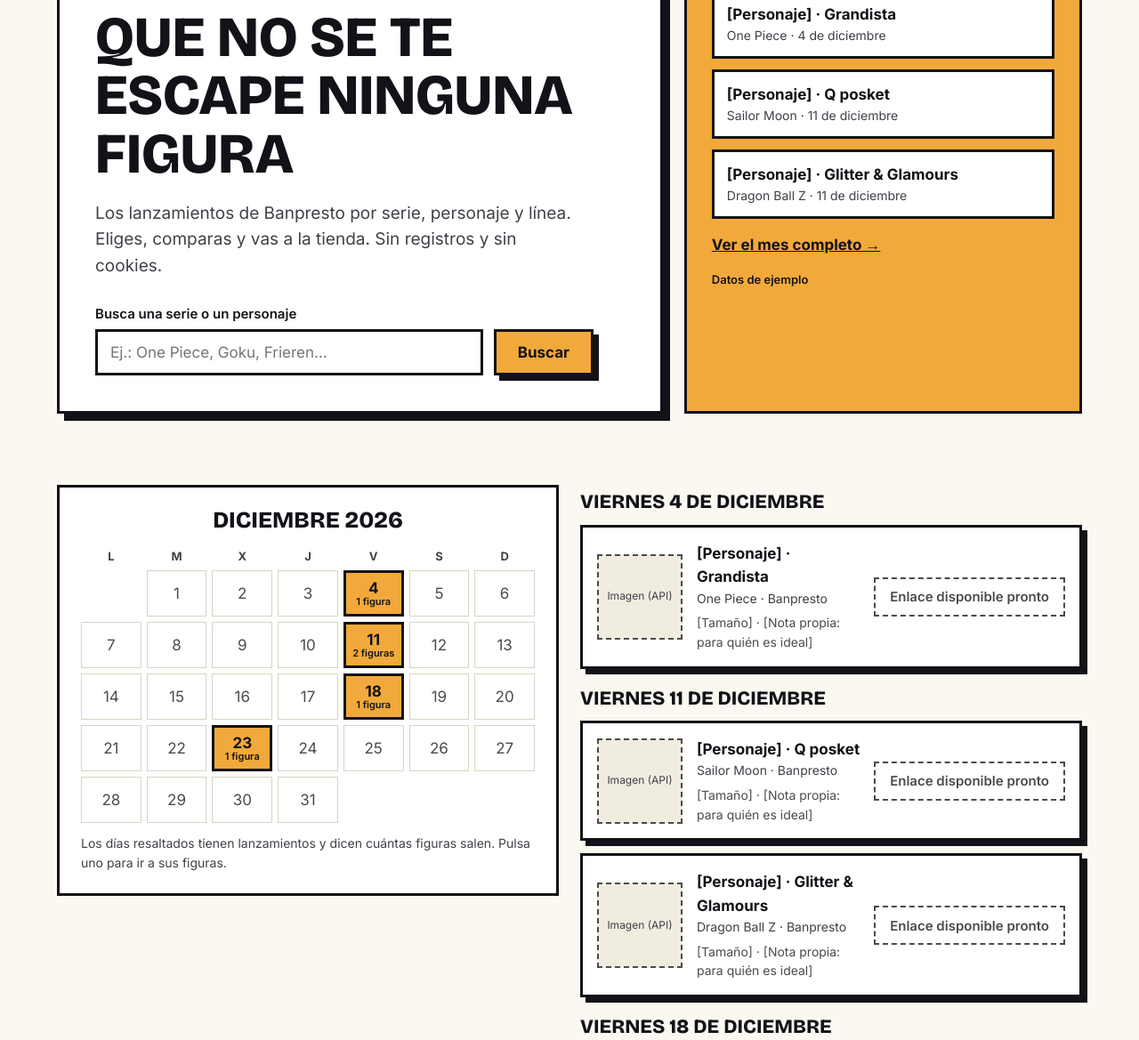
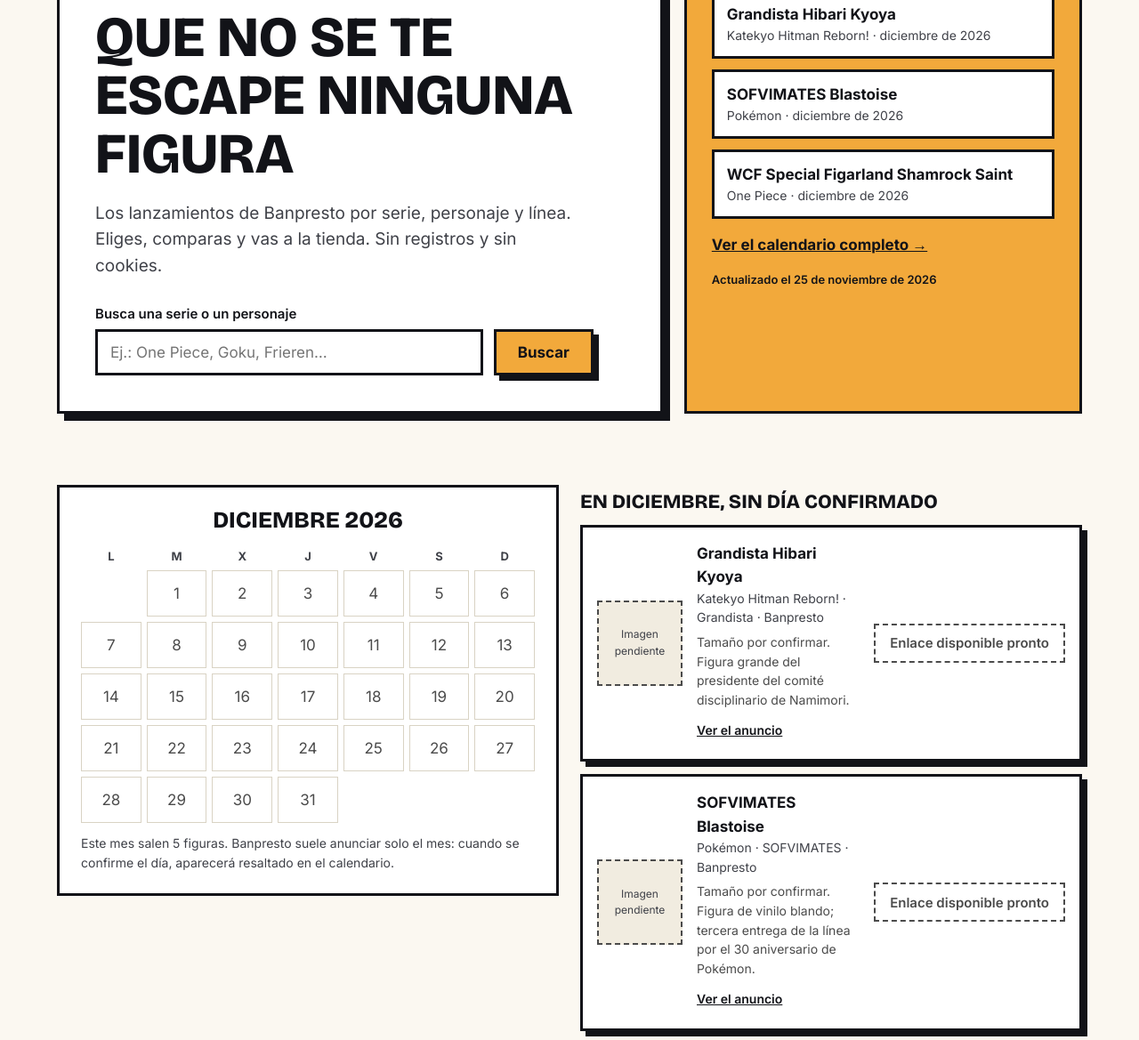
Before and after one commit to IgnacioEgea/botin-friki, an Astro site: page /es in a window 1280 px wide. Shown: the part 221-1390 px from the top of the page at 89% size. Built offline with nearby package versions, Linux system fonts and the light colour scheme; Astro itself is replaced by a stand-in of ours.

Commit message:
Calendario con lanzamientos reales de Banpresto (dic 2026 y ene 2027) y fuente en cada figura
Co-Authored-By: Claude Opus 5.5 <noreply@anthropic.com>
Claude-Session: https://claude.ai/code/session_01DG4bmzAdrmjkM9o9RcYrJA

```diff
--- a/src/components/Calendario.astro
+++ b/src/components/Calendario.astro
@@ -2,12 +2,13 @@
 import Ficha from './Ficha.astro';
 
 interface Lanzamiento {
-  fecha: string;
-  personaje: string;
+  fecha: string; // AAAA-MM-DD o AAAA-MM
+  nombre: string;
   linea: string;
   serie: string;
   tamano: string;
   nota: string;
+  fuente?: string;
   url: string | null;
 }
 
@@ -21,11 +22,13 @@ const { anio, mes, lanzamientos } = Astro.props;
 
 const MESES = ['enero', 'febrero', 'marzo', 'abril', 'mayo', 'junio', 'julio', 'agosto', 'septiembre', 'octubre', 'noviembre', 'diciembre'];
 const DIAS_SEMANA = ['lunes', 'martes', 'miércoles', 'jueves', 'viernes', 'sábado', 'domingo'];
-const prefijo = `${anio}-${String(mes).padStart(2, '0')}-`;
+const clave = `${anio}-${String(mes).padStart(2, '0')}`;
+const id = `mes-${clave}`;
 
-const delMes = lanzamientos.filter((l) => l.fecha.startsWith(prefijo));
+const delMes = lanzamientos.filter((l) => l.fecha.startsWith(clave));
+const sinDia = delMes.filter((l) => l.fecha.length === 7);
 const porDia = new Map<number, Lanzamiento[]>();
-for (const l of delMes) {
+for (const l of delMes.filter((x) => x.fecha.length === 10)) {
   const dia = Number(l.fecha.slice(8, 10));
   porDia.set(dia, [...(porDia.get(dia) ?? []), l]);
 }
@@ -45,21 +48,21 @@ const nombreDia = (n: number) => DIAS_SEMANA[(new Date(Date.UTC(anio, mes - 1, n
 const figuras = (c: number) => `${c} ${c === 1 ? 'figura' : 'figuras'}`;
 const titulo = `${MESES[mes - 1]} ${anio}`;
 ---
-<section id="calendario" class="calendario" aria-labelledby="titulo-calendario">
+<section id={id} class="calendario" aria-labelledby={`titulo-${id}`}>
   <div class="mes panel">
     <div class="mes-cabecera">
-      <h2 id="titulo-calendario" class="titulo">{titulo}</h2>
+      <h2 id={`titulo-${id}`} class="titulo">{titulo}</h2>
     </div>
     <div class="rejilla dias-semana" aria-hidden="true">
       <div>L</div><div>M</div><div>X</div><div>J</div><div>V</div><div>S</div><div>D</div>
     </div>
-    <ul class="rejilla" role="list" aria-label={`Días de ${titulo}`} style="list-style: none; margin: 0; padding: 0;">
+    <ul class="rejilla lista-limpia" aria-label={`Días de ${titulo}`}>
       {celdas.map((c) =>
         c.tipo === 'hueco' ? (
           <li class="dia dia-hueco" aria-hidden="true"></li>
         ) : c.cuantos > 0 ? (
           <li>
-            <a class="dia dia-con" href={`#dia-${c.numero}`} aria-label={`${c.numero} de ${MESES[mes - 1]}: ${figuras(c.cuantos)}`}>
+            <a class="dia dia-con" href={`#${id}-dia-${c.numero}`} aria-label={`${c.numero} de ${MESES[mes - 1]}: ${figuras(c.cuantos)}`}>
               {c.numero}<span>{figuras(c.cuantos)}</span>
             </a>
           </li>
@@ -68,16 +71,26 @@ const titulo = `${MESES[mes - 1]} ${anio}`;
         )
       )}
     </ul>
-    <p class="leyenda">Los días resaltados tienen lanzamientos y dicen cuántas figuras salen. Pulsa uno para ir a sus figuras.</p>
+    <p class="leyenda">
+      {sinDia.length > 0
+        ? `Este mes salen ${figuras(delMes.length)}. Banpresto suele anunciar solo el mes: cuando se confirme el día, aparecerá resaltado en el calendario.`
+        : 'Los días resaltados tienen lanzamientos y dicen cuántas figuras salen. Pulsa uno para ir a sus figuras.'}
+    </p>
   </div>
 
   <div class="lista-dias">
-    {diasConLanzamientos.length === 0 && <p>Todavía no hay lanzamientos anunciados para este mes.</p>}
+    {delMes.length === 0 && <p>Todavía no hay lanzamientos anunciados para este mes.</p>}
     {diasConLanzamientos.map((dia) => (
       <>
-        <h3 id={`dia-${dia}`} class="titulo">{nombreDia(dia)} {dia} de {MESES[mes - 1]}</h3>
+        <h3 id={`${id}-dia-${dia}`} class="titulo">{nombreDia(dia)} {dia} de {MESES[mes - 1]}</h3>
         {(porDia.get(dia) ?? []).map((l) => <Ficha {...l} />)}
       </>
     ))}
+    {sinDia.length > 0 && (
+      <>
+        <h3 class="titulo">En {MESES[mes - 1]}, sin día confirmado</h3>
+        {sinDia.map((l) => <Ficha {...l} />)}
+      </>
+    )}
   </div>
 </section>
--- a/src/components/Ficha.astro
+++ b/src/components/Ficha.astro
@@ -1,21 +1,23 @@
 ---
 interface Props {
-  personaje: string;
+  nombre: string;
   linea: string;
   serie: string;
   tamano: string;
   nota: string;
+  fuente?: string;
   url: string | null;
 }
 
-const { personaje, linea, serie, tamano, nota, url } = Astro.props;
+const { nombre, linea, serie, tamano, nota, fuente, url } = Astro.props;
 ---
 <article class="ficha panel sombra-s">
-  <div class="ficha-imagen">Imagen (API)</div>
+  <div class="ficha-imagen">Imagen pendiente</div>
   <div class="ficha-texto">
-    <h4 class="ficha-nombre">{personaje} · {linea}</h4>
-    <div class="meta">{serie} · Banpresto</div>
-    <div class="ficha-nota">{tamano} · {nota}</div>
+    <h4 class="ficha-nombre">{nombre}</h4>
+    <div class="meta">{serie} · {linea} · Banpresto</div>
+    <div class="ficha-nota">{tamano}. {nota}</div>
+    {fuente && <a class="ficha-fuente" href={fuente} rel="noopener" target="_blank">Ver el anuncio<span class="visualmente-oculto"> de {nombre} (se abre en una pestaña nueva)</span></a>}
   </div>
   <div class="ficha-accion">
     {url ? (
--- a/src/data/lanzamientos.json
+++ b/src/data/lanzamientos.json
@@ -1,11 +1,107 @@
 {
-  "ejemplo": true,
-  "nota": "Datos de ejemplo. Se sustituirán por los reales cuando la cuenta de Amazon Afiliados esté aprobada y la Creators API devuelva productos.",
+  "ejemplo": false,
+  "nota": "Fechas según el anuncio enlazado en cada figura. 'fecha' es AAAA-MM-DD si hay día confirmado o AAAA-MM si solo se conoce el mes. Son fechas de salida anunciadas (normalmente en Japón o en tiendas de importación); en España pueden llegar más tarde.",
+  "actualizado": "2026-11-25",
   "lanzamientos": [
-    { "fecha": "2026-12-04", "personaje": "[Personaje]", "linea": "Grandista", "serie": "One Piece", "tamano": "[Tamaño]", "nota": "[Nota propia: para quién es ideal]", "url": null },
-    { "fecha": "2026-12-11", "personaje": "[Personaje]", "linea": "Q posket", "serie": "Sailor Moon", "tamano": "[Tamaño]", "nota": "[Nota propia: para quién es ideal]", "url": null },
-    { "fecha": "2026-12-11", "personaje": "[Personaje]", "linea": "Glitter & Glamours", "serie": "Dragon Ball Z", "tamano": "[Tamaño]", "nota": "[Nota propia: para quién es ideal]", "url": null },
-    { "fecha": "2026-12-18", "personaje": "[Personaje]", "linea": "DXF", "serie": "Naruto Shippuden", "tamano": "[Tamaño]", "nota": "[Nota propia: para quién es ideal]", "url": null },
-    { "fecha": "2026-12-23", "personaje": "[Personaje]", "linea": "Q posket", "serie": "Spy x Family", "tamano": "[Tamaño]", "nota": "[Nota propia: para quién es ideal]", "url": null }
+    {
+      "fecha": "2026-12",
+      "nombre": "Grandista Hibari Kyoya",
+      "linea": "Grandista",
+      "serie": "Katekyo Hitman Reborn!",
+      "tamano": "Tamaño por confirmar",
+      "nota": "Figura grande del presidente del comité disciplinario de Namimori.",
+      "fuente": "https://www.toy-people.com/en/?p=111219",
+      "url": null
+    },
+    {
+      "fecha": "2026-12",
+      "nombre": "SOFVIMATES Blastoise",
+      "linea": "SOFVIMATES",
+      "serie": "Pokémon",
+      "tamano": "Tamaño por confirmar",
+      "nota": "Figura de vinilo blando; tercera entrega de la línea por el 30 aniversario de Pokémon.",
+      "fuente": "https://www.toy-people.com/en/?p=114623",
+      "url": null
+    },
+    {
+      "fecha": "2026-12",
+      "nombre": "WCF Special Figarland Shamrock Saint",
+      "linea": "World Collectable Figure",
+      "serie": "One Piece",
+      "tamano": "Unos 10 cm de alto",
+      "nota": "Figura pequeña de la línea coleccionable WCF.",
+      "fuente": "https://www.toy-people.com/en/?p=112614",
+      "url": null
+    },
+    {
+      "fecha": "2026-12",
+      "nombre": "Master Stars Nami (Denver Nuggets)",
+      "linea": "Master Stars",
+      "serie": "One Piece × NBA",
+      "tamano": "Tamaño por confirmar",
+      "nota": "Parte de la colaboración de One Piece con la NBA.",
+      "fuente": "https://www.siliconera.com/one-piece-x-nba-master-stars-figures-release-schedule-set/",
+      "url": null
+    },
+    {
+      "fecha": "2026-12",
+      "nombre": "Master Stars Sanji (Indiana Pacers)",
+      "linea": "Master Stars",
+      "serie": "One Piece × NBA",
+      "tamano": "Tamaño por confirmar",
+      "nota": "Parte de la colaboración de One Piece con la NBA.",
+      "fuente": "https://www.siliconera.com/one-piece-x-nba-master-stars-figures-release-schedule-set/",
+      "url": null
+    },
+    {
+      "fecha": "2027-01",
+      "nombre": "Grandista Meruem",
+      "linea": "Grandista",
+      "serie": "Hunter × Hunter",
+      "tamano": "Unos 23 cm de alto",
+      "nota": "El rey de las hormigas quimera en la línea de gran tamaño.",
+      "fuente": "https://www.toy-people.com/en/?p=112114",
+      "url": null
+    },
+    {
+      "fecha": "2027-01",
+      "nombre": "Grandista Biscuit Oliva",
+      "linea": "Grandista",
+      "serie": "Baki",
+      "tamano": "27 cm de alto",
+      "nota": "Llega después del Grandista de Yujiro Hanma.",
+      "fuente": "https://www.toy-people.com/en/?p=112615",
+      "url": null
+    },
+    {
+      "fecha": "2027-01",
+      "nombre": "Grandista Son Goku Super Saiyan",
+      "linea": "Grandista",
+      "serie": "Dragon Ball Z",
+      "tamano": "Tamaño por confirmar",
+      "nota": "Nueva versión de un Grandista muy buscado.",
+      "fuente": "https://www.entertainmentearth.com/s/banpresto/c",
+      "url": null
+    },
+    {
+      "fecha": "2027-01",
+      "nombre": "Battle Record Collection Sanji III",
+      "linea": "Battle Record Collection",
+      "serie": "One Piece",
+      "tamano": "Tamaño por confirmar",
+      "nota": "Tercera figura de Sanji en esta línea de combate.",
+      "fuente": "https://www.entertainmentearth.com/s/banpresto/c",
+      "url": null
+    },
+    {
+      "fecha": "2027-01",
+      "nombre": "Maximatic Chainsaw Man",
+      "linea": "Maximatic",
+      "serie": "Chainsaw Man: arco de Reze",
+      "tamano": "Tamaño por confirmar",
+      "nota": "Basada en la película del arco de Reze.",
+      "fuente": "https://www.gundamplanet.com/products/chainsaw-man-the-movie-reze-arc-maximatic-chainsaw-man",
+      "url": null
+    }
   ]
 }
--- a/src/pages/es/index.astro
+++ b/src/pages/es/index.astro
@@ -5,15 +5,23 @@ import datos from '../../data/lanzamientos.json';
 
 const lanzamientos = [...datos.lanzamientos].sort((a, b) => a.fecha.localeCompare(b.fecha));
 const hoy = new Date().toISOString().slice(0, 10);
-const futuros = lanzamientos.filter((l) => l.fecha >= hoy);
+const mesActual = hoy.slice(0, 7);
+// Un lanzamiento con solo mes sigue siendo "próximo" durante todo ese mes.
+const futuros = lanzamientos.filter((l) => (l.fecha.length === 7 ? l.fecha >= mesActual : l.fecha >= hoy));
 const proximos = (futuros.length > 0 ? futuros : lanzamientos.slice(-3)).slice(0, 3);
 
-const referencia = proximos[0]?.fecha ?? hoy;
-const anio = Number(referencia.slice(0, 4));
-const mes = Number(referencia.slice(5, 7));
+// Un calendario por cada mes con lanzamientos a partir del actual.
+const meses = [...new Set(futuros.map((l) => l.fecha.slice(0, 7)))].sort();
+if (meses.length === 0) meses.push(mesActual);
 
 const MESES = ['enero', 'febrero', 'marzo', 'abril', 'mayo', 'junio', 'julio', 'agosto', 'septiembre', 'octubre', 'noviembre', 'diciembre'];
-const fechaCorta = (f: string) => `${Number(f.slice(8, 10))} de ${MESES[Number(f.slice(5, 7)) - 1]}`;
+const fechaCorta = (f: string) =>
+  f.length === 7
+    ? `${MESES[Number(f.slice(5, 7)) - 1]} de ${f.slice(0, 4)}`
+    : `${Number(f.slice(8, 10))} de ${MESES[Number(f.slice(5, 7)) - 1]}`;
+const actualizado = datos.actualizado
+  ? `${Number(datos.actualizado.slice(8, 10))} de ${MESES[Number(datos.actualizado.slice(5, 7)) - 1]} de ${datos.actualizado.slice(0, 4)}`
+  : null;
 ---
 <Base
   titulo="Botín Friki"
@@ -39,17 +47,24 @@ const fechaCorta = (f: string) => `${Number(f.slice(8, 10))} de ${MESES[Number(f
         <ul>
           {proximos.map((l) => (
             <li>
-              <div><strong>{l.personaje} · {l.linea}</strong></div>
+              <div><strong>{l.nombre}</strong></div>
               <div class="meta">{l.serie} · {fechaCorta(l.fecha)}</div>
             </li>
           ))}
         </ul>
-        <a href="#calendario">Ver el mes completo →</a>
-        {datos.ejemplo && <p class="aviso-ejemplo">Datos de ejemplo</p>}
+        <a href={`#mes-${meses[0]}`}>Ver el calendario completo →</a>
+        {datos.ejemplo
+          ? <p class="aviso-ejemplo">Datos de ejemplo</p>
+          : actualizado && <p class="aviso-ejemplo">Actualizado el {actualizado}</p>}
       </aside>
     </section>
 
-    <Calendario anio={anio} mes={mes} lanzamientos={lanzamientos} />
+    <div id="calendario">
+      {meses.map((m) => (
+        <Calendario anio={Number(m.slice(0, 4))} mes={Number(m.slice(5, 7))} lanzamientos={lanzamientos} />
+      ))}
+    </div>
+    <p class="leyenda" style="margin-top: 24px;">Fechas según el anuncio enlazado en cada figura. Suelen ser fechas de salida en Japón o en tiendas de importación: en España pueden llegar más tarde.</p>
 
     <section class="bloque" aria-labelledby="titulo-regalo">
       <div class="regalo panel sombra-acento">
--- a/src/styles/global.css
+++ b/src/styles/global.css
@@ -135,6 +135,8 @@ a:hover { color: var(--enlace-hover); }
 .ficha-nombre { font-weight: 700; font-size: 1.0625rem; margin: 0; }
 .ficha-nota { font-size: 0.875rem; margin-top: 6px; color: var(--suave); }
 .ficha-accion { flex: none; text-align: center; }
+.ficha-fuente { display: inline-block; margin-top: 6px; padding: 6px 0; font-size: 0.875rem; font-weight: 600; }
+.lista-limpia { list-style: none; margin: 0; padding: 0; }
 .ficha-afiliado { font-size: 0.75rem; margin-top: 4px; color: var(--texto2); }
 
 /* Bloques */
```
